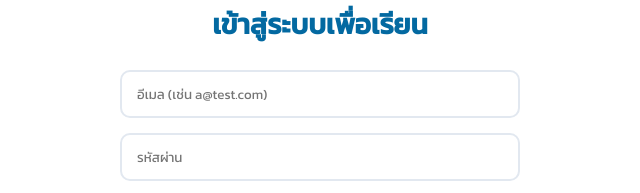
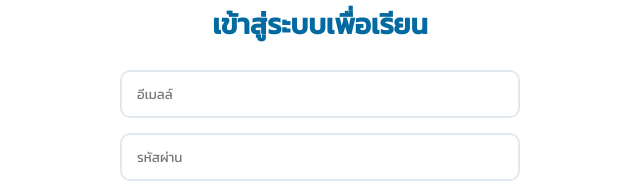
Before and after one commit to nattaten/my-online-course, a website: page index.html in a window 1280 px wide. Shown: the part 270-463 px from the top of the page, 320-960 px from the left. Drawn offline with nearby package versions, Linux system fonts and the light colour scheme.

Commit message:
แก้index

```diff
--- a/index.html
+++ b/index.html
@@ -11,7 +11,7 @@
     <div class="container">
         <div id="login-section">
             <h1>เข้าสู่ระบบเพื่อเรียน</h1>
-            <input type="email" id="email" placeholder="อีเมล (เช่น a@test.com)">
+            <input type="email" id="email" placeholder="อีเมลล์">
             <input type="password" id="password" placeholder="รหัสผ่าน">
             <button id="login-btn">เข้าสู่บทเรียน</button>
             <p id="error-msg" class="error"></p>
```
